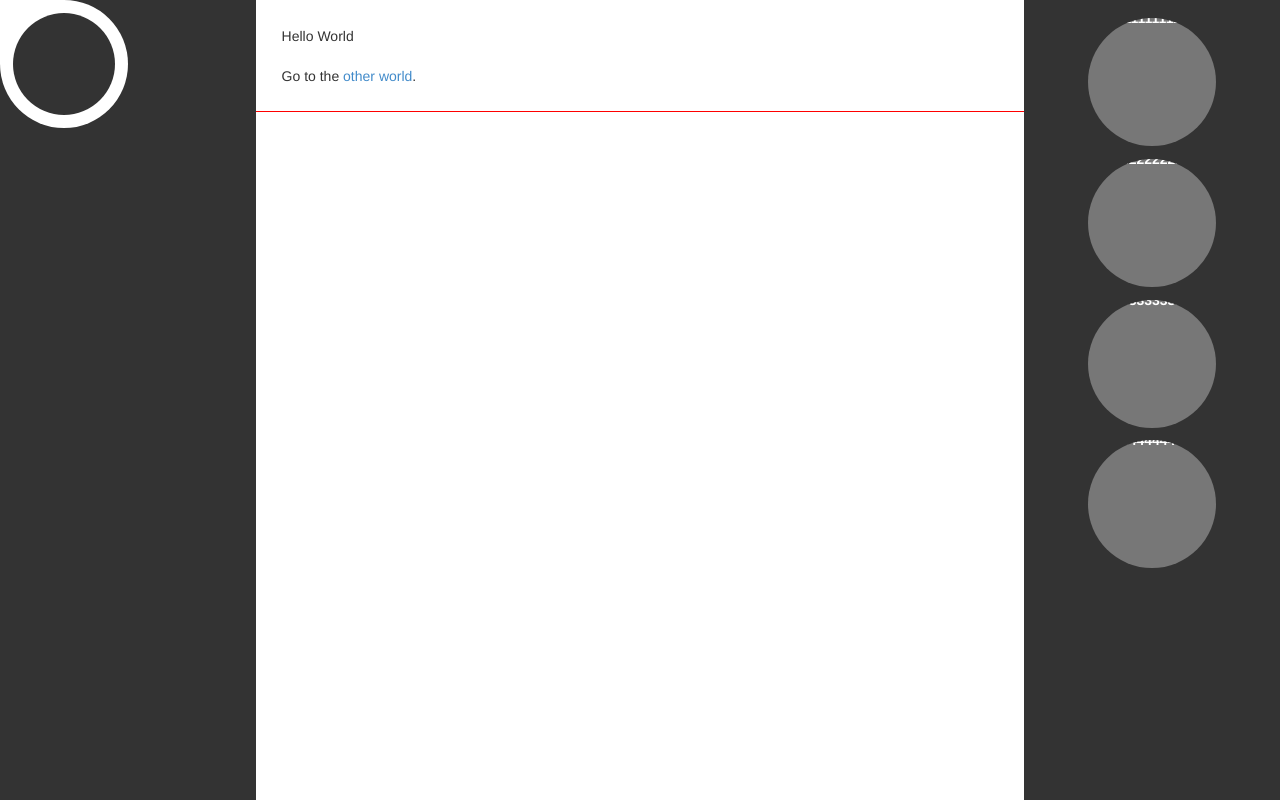
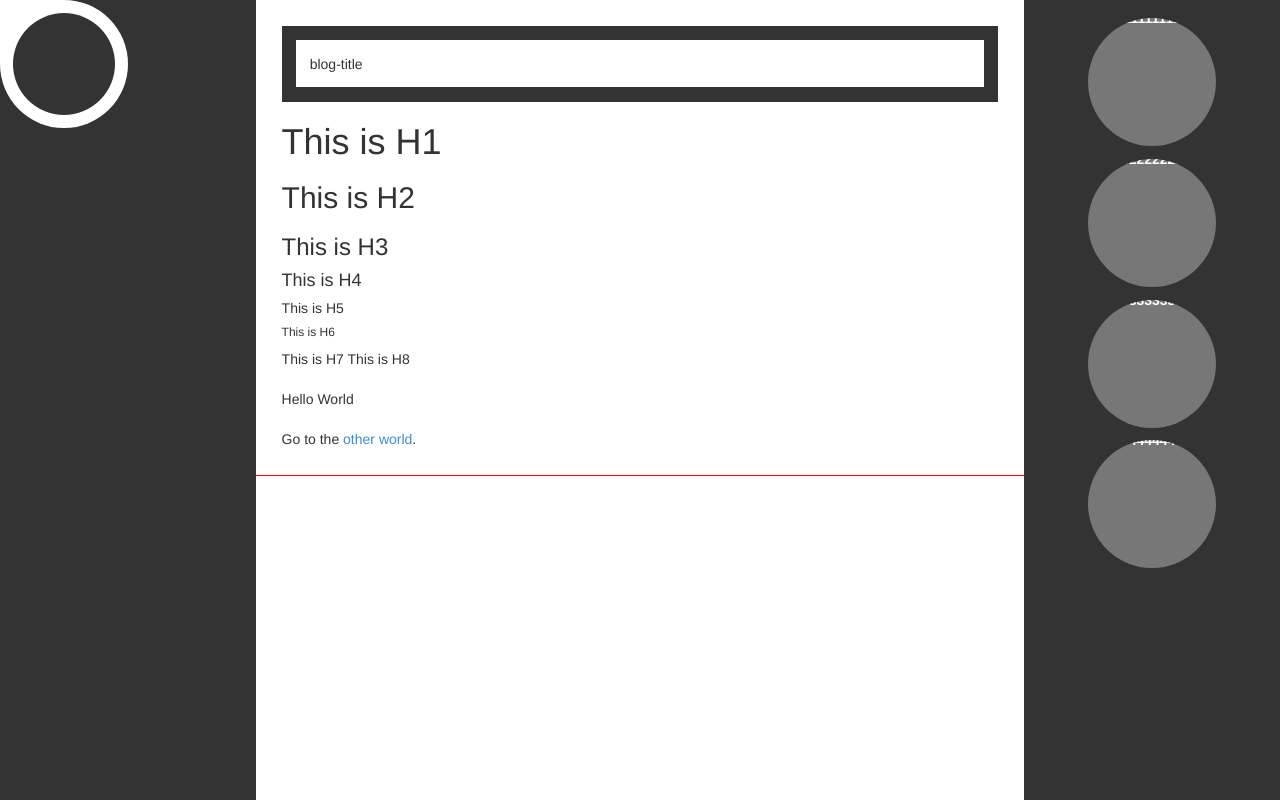
Before and after one commit to thewren/MyWebSite, a Python web app: template templates/home.html in a window 1280 px wide. Run offline with Jinja, Linux system fonts and the light colour scheme; the template is opened without the code that fills it, so the values that code supplies are empty.

Commit message:
New Divs

```diff
--- a/static/css/style.css
+++ b/static/css/style.css
@@ -245,3 +245,16 @@
 			right: 0;
 			z-index: -1;
 		}
+
+
+	/* Blog Components */
+
+		.blog-container	{
+			padding: 2%;
+			background-color: #333;
+		}
+
+		.blog-title	{
+			padding: 2%;
+			background-color: white;
+		}
--- a/templates/home.html
+++ b/templates/home.html
@@ -4,6 +4,21 @@
 
 {% block body %}
 	<div>
+		<div class = 'blog-container'>
+			<div class = 'blog-title'>
+				blog-title
+			</div>
+		</div>
+		<h1>This is H1</h1>
+		<h2>This is H2</h2>
+		<h3>This is H3</h3>
+		<h4>This is H4</h4>
+		<h5>This is H5</h5>
+		<h6>This is H6</h6>
+		<h7>This is H7</h7>
+		<h8>This is H8</h8>
+		<br />
+		<br />
 		Hello World
 		<br />
 		<br />
```
